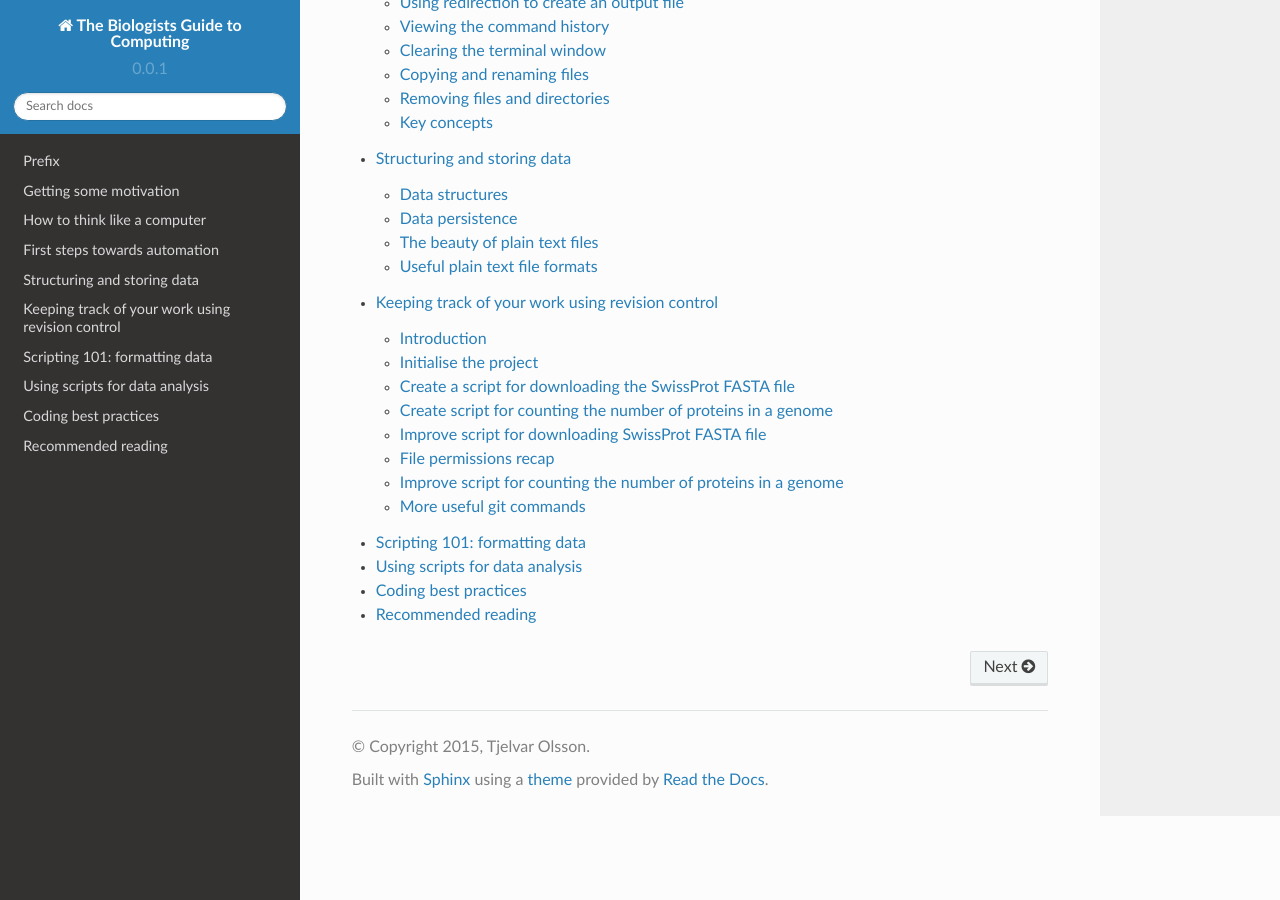
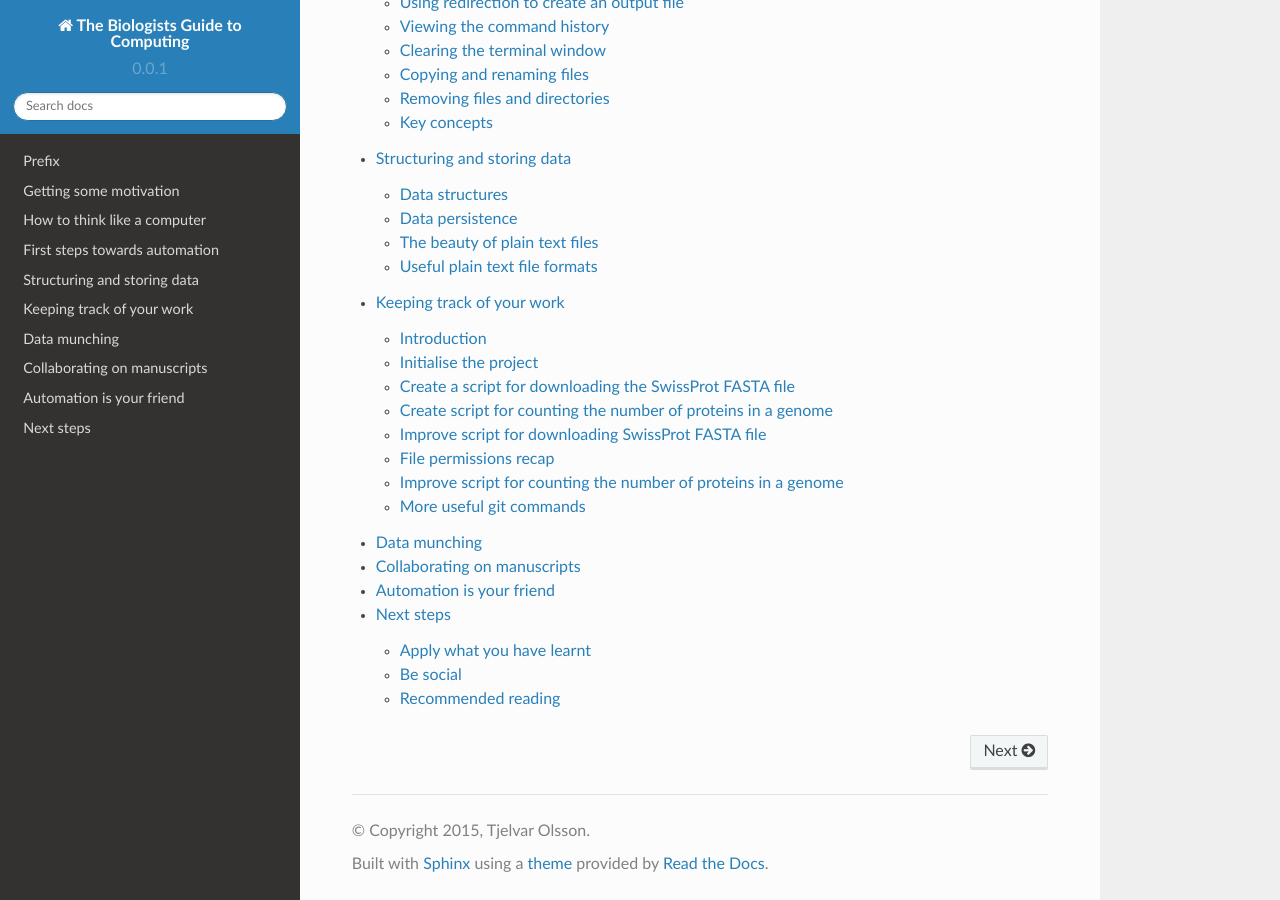
Before and after one commit to tjelvar-olsson/biologists-guide-to-computing, a Sphinx documentation site: the page built from source/index.rst, in a window 1280 px wide and 900 px high, scrolled down 829 px. Built offline with Sphinx 7.4.7 and the Read the Docs theme 2.0.0, drawn with Linux system fonts in a browser that asks for light colours.

Commit message:
Restructured chapter titles.

```diff
--- /dev/null
+++ b/source/automation-is-your-friend.rst
@@ -0,0 +1,2 @@
+Automation is your friend
+=========================
--- a/source/coding-best-practices.rst
+++ /dev/null
@@ -1,2 +0,0 @@
-Coding best practices
-=====================
--- /dev/null
+++ b/source/collaborating-on-manuscripts.rst
@@ -0,0 +1,2 @@
+Collaborating on manuscripts
+============================
--- /dev/null
+++ b/source/data-munching.rst
@@ -0,0 +1,2 @@
+Data munching
+=============
--- a/source/index.rst
+++ b/source/index.rst
@@ -8,9 +8,9 @@ The Biologists Guide to Computing
    getting-some-motivation
    how-to-think-like-a-computer
    first-steps-towards-automation
-   the-power-of-plain-text-files
-   keeping-track-of-your-work-using-revision-control
-   scripting-101-formatting-data
-   using-scripts-for-data-analysis
-   coding-best-practices
-   recommended-reading
+   structuring-and-storing-data
+   keeping-track-of-your-work
+   data-munching
+   collaborating-on-manuscripts
+   automation-is-your-friend
+   next-steps
--- a/source/keeping-track-of-your-work-using-revision-control.rst
+++ b/source/keeping-track-of-your-work.rst
@@ -1,5 +1,5 @@
-Keeping track of your work using revision control
-=================================================
+Keeping track of your work
+==========================
 
 Introduction
 ------------
@@ -122,7 +122,7 @@ Add the script to version control.
 Using your editor of choice create the file ``.gitignore`` and add the content
 below to it.
 
-.. code-block::
+.. code-block:: none
 
     data/*
 
--- /dev/null
+++ b/source/next-steps.rst
@@ -0,0 +1,19 @@
+Next steps
+==========
+
+
+Apply what you have learnt
+--------------------------
+
+
+Be social
+---------
+
+
+Recommended reading
+-------------------
+
+- Linux Phrasebook
+- Some Git book
+- Dive Into Python
+- The Pragmatic Programmer
--- a/source/scripting-101-formatting-data.rst
+++ /dev/null
@@ -1,2 +0,0 @@
-Scripting 101: formatting data
-==============================
--- a/source/using-scripts-for-data-analysis.rst
+++ /dev/null
@@ -1,2 +0,0 @@
-Using scripts for data analysis
-===============================
```
Also changed, not shown: source/recommended-reading.rst (deleted, +0 -7 lines), source/structuring-and-storing-data.rst (renamed from source/the-power-of-plain-text-files.rst).
